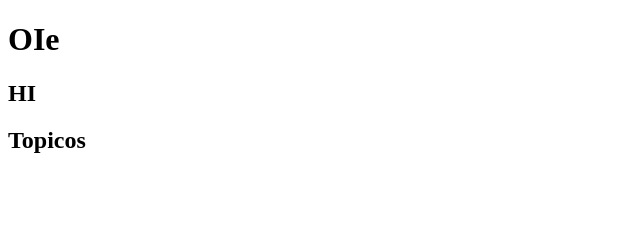
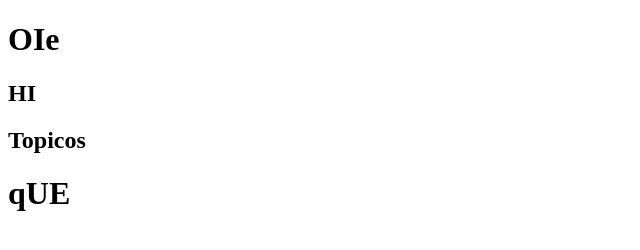
Before and after one commit to sherlockCodec/Topicos-Especiais-Fatec, a plain HTML site: page index.html in a window 1280 px wide. Shown: the whole page, without its empty margins (0-640 px from the left). Drawn offline with Linux system fonts and the light colour scheme.

Commit message:
ultimo h1

```diff
--- a/index.html
+++ b/index.html
@@ -8,5 +8,6 @@
     <h1>OIe</h1>
     <h2>HI</h2>
     <h2>Topicos</h2>
+    <H1>qUE</H1>
   </body>
 </html>
```
